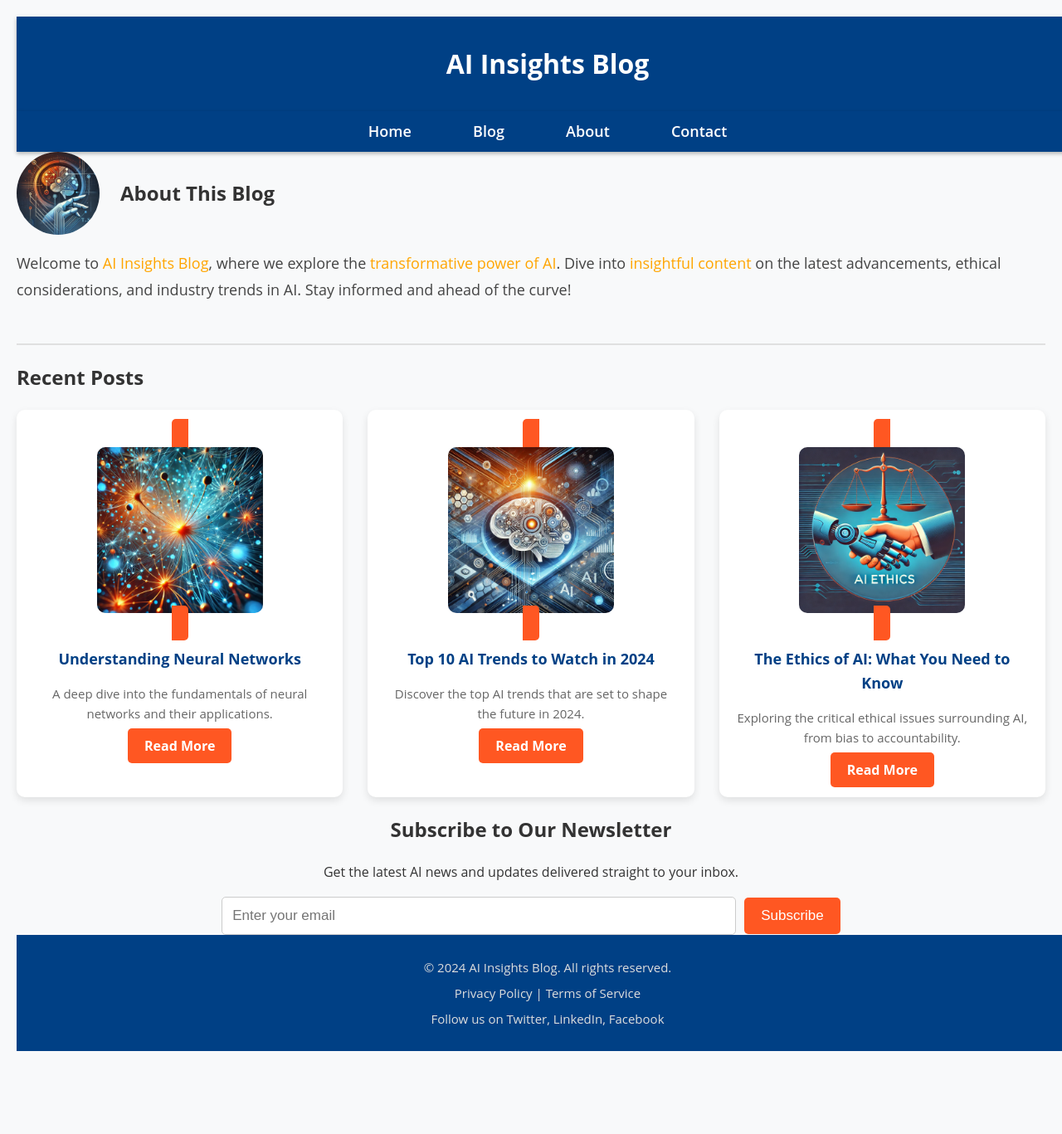
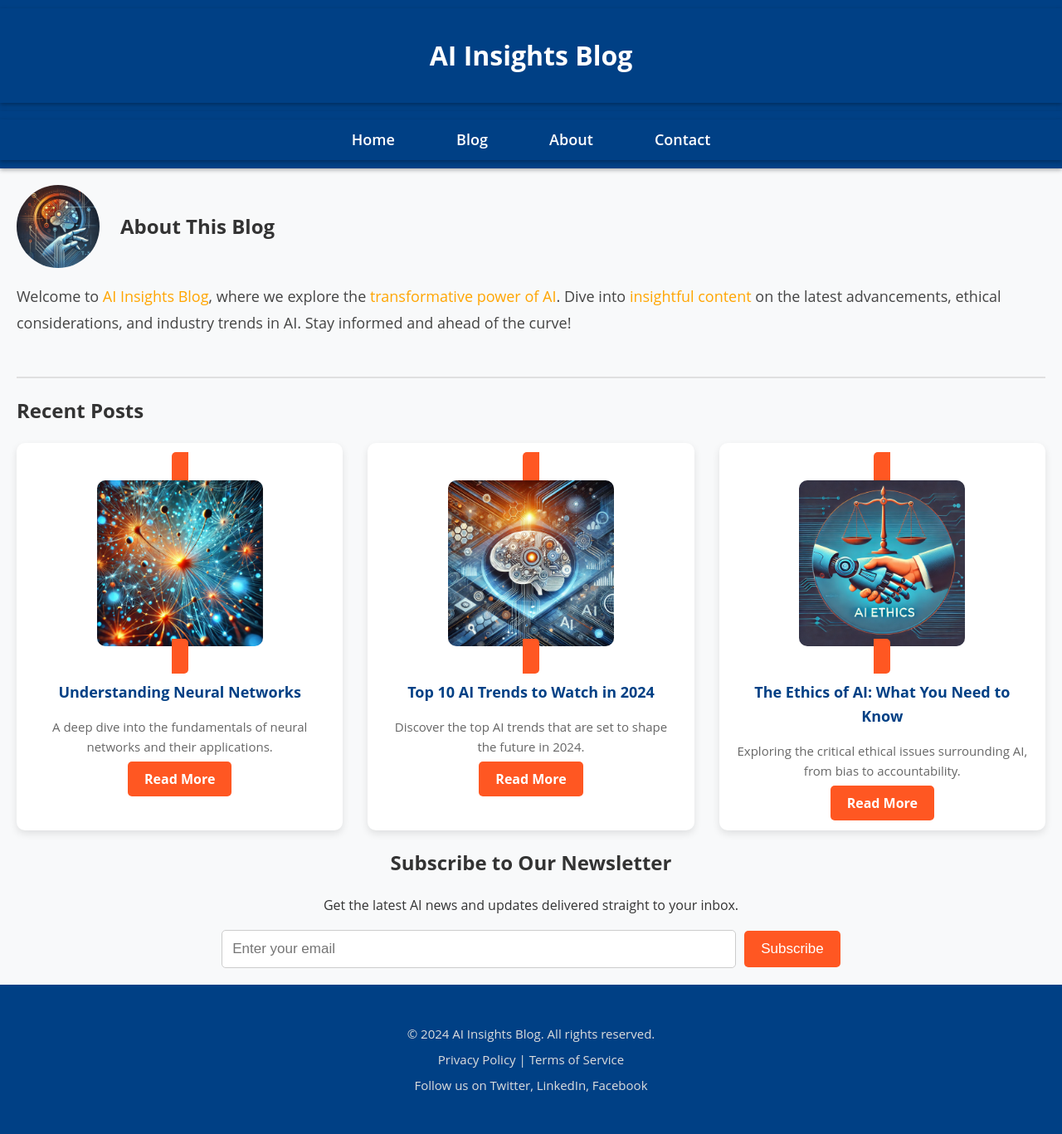
Before and after one commit to tomsonius/tomsonius.github.io, a Jekyll site: the page built from index.html, in a window 1280 px wide. Shown: the whole page at 83% size. Built offline with Jekyll 4.4.1, drawn with Linux system fonts in a browser that asks for light colours; before the commit the page ends 1287 px from its top, so only the background shows below that.

Commit message:
Update default.html

```diff
--- a/_layouts/default.html
+++ b/_layouts/default.html
@@ -9,23 +9,27 @@
     {% include head.html %}
 </head>
 <body>
+    <!-- Keep header and nav outside the wrapper -->
+    <header>
+        {% include header.html %}
+    </header>
+
+    <nav>
+        {% include nav.html %}
+    </nav>
+
     <div class="wrapper">
-        <!-- Include the header file -->
-        {% include header.html %}
-
-        <!-- Include the navigation bar file -->
-        {% include nav.html %}
-
         <!-- Main content area where page-specific content is injected -->
         <main>
             {{ content }}
         </main>
+    </div>
 
-        <!-- Include the footer file -->
+    <footer>
         {% include footer.html %}
+    </footer>
 
-        <!-- Optionally include any footer scripts -->
-        {% include footer-scripts.html %}
-    </div>
+    <!-- Optionally include any footer scripts -->
+    {% include footer-scripts.html %}
 </body>
 </html>
```
